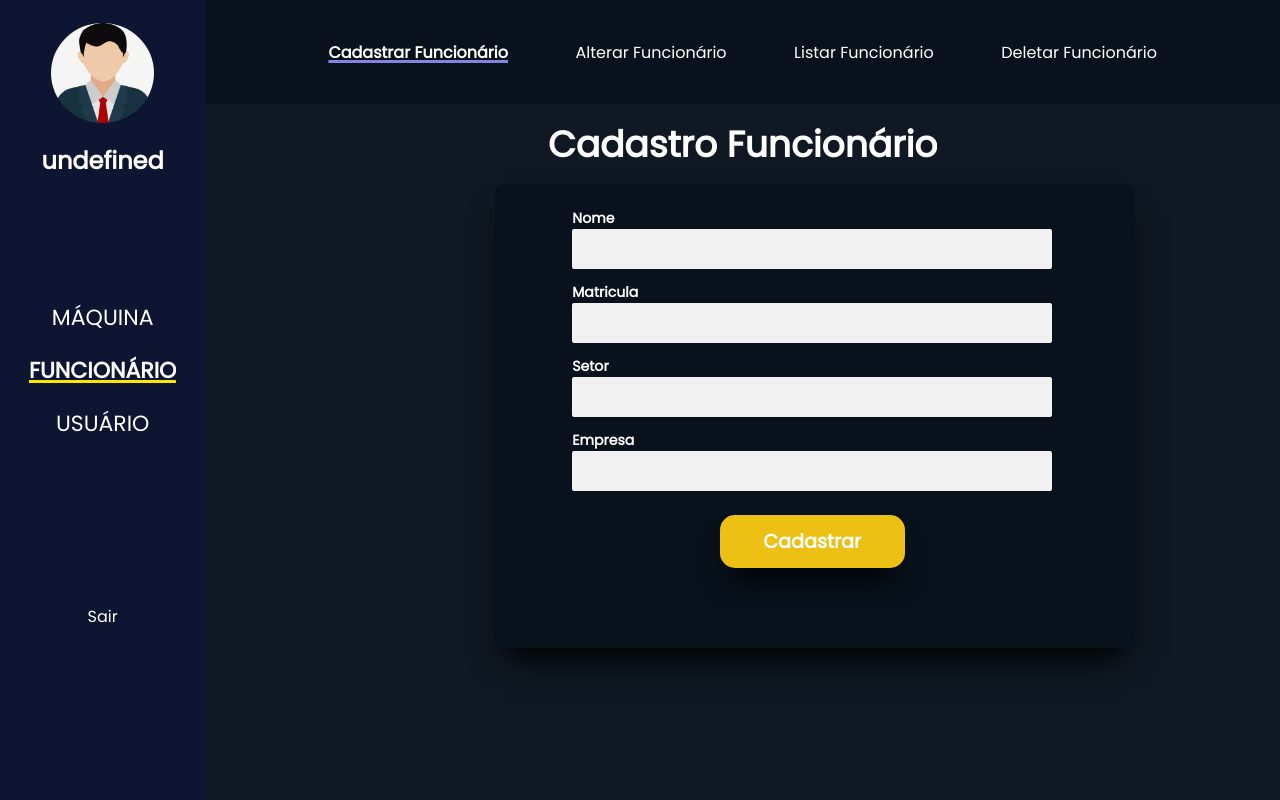
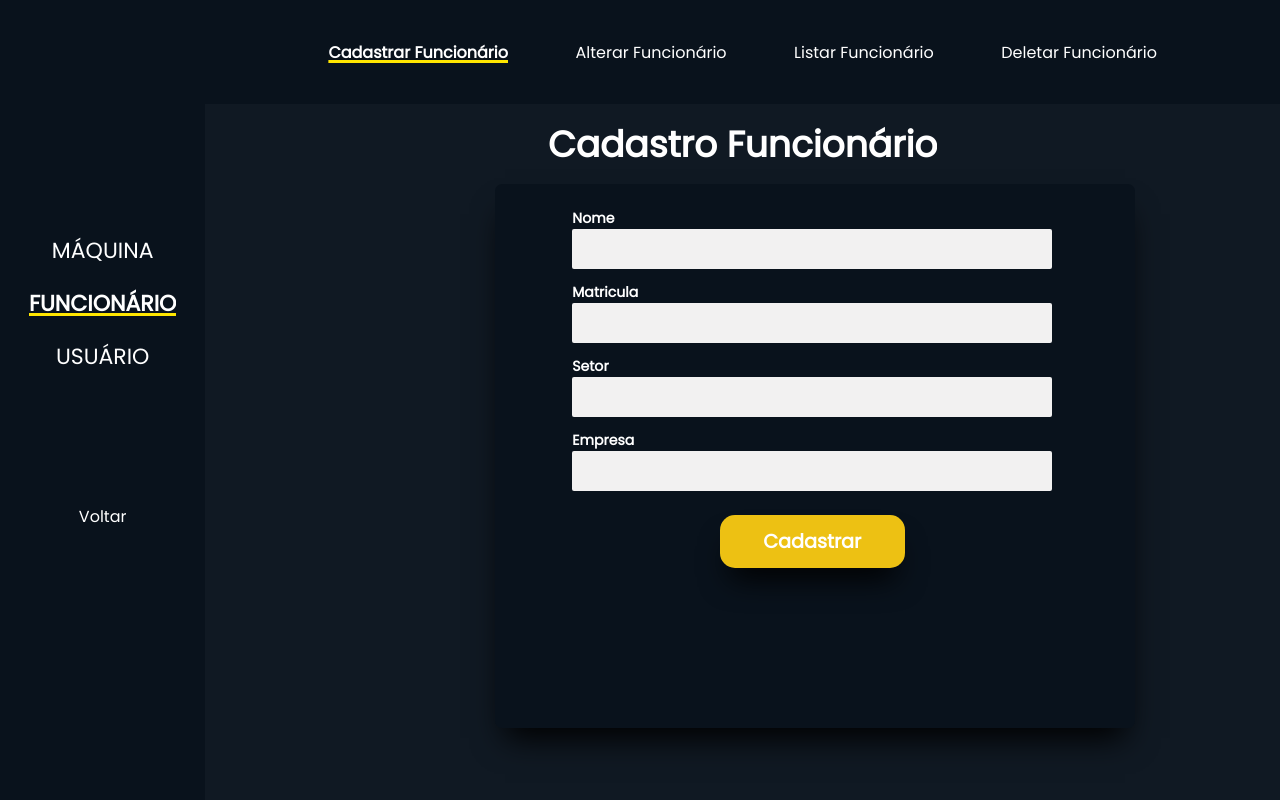
Before and after one commit to AnalyxX/Analyx, a website: page site/public/crud_funcionario/funcionario.html in a window 1280 px wide. Drawn offline with Linux system fonts and the light colour scheme; no server answers.

Commit message:
CRUD CORREÇÂO

```diff
--- a/site/public/assets/css/empresa/empresa.css
+++ b/site/public/assets/css/empresa/empresa.css
@@ -31,17 +31,17 @@ input {
   background-color: rgb(242, 241, 241);
   border-radius: 2px;
   height: 5vh;
-  font-size: 0.9rem;
+  font-size: 0.7rem;
   color: black;
   display: flex;
   flex-direction: column;
   outline: 0;
-  padding: 20px;
   /* border: solid 3px magenta; */
   margin-bottom: 5vh;
   width: 100%;
   word-spacing: 0.3rem;
   letter-spacing: 0.05rem;
+  padding: 1%;
 }
 
 section {
@@ -96,13 +96,14 @@ ul {
 }
 
 .navBarLateral {
+  padding-top: 13%;
   /* border: solid 3px red; */
   display: flex;
   flex-direction: column;
   height: 100%;
   width: 17%;
   /* background-color: #274360; */
-  background-color: #0E1533;
+  background-color: #09121C;
   color: white;
 
 }
@@ -159,7 +160,7 @@ ul {
 #aqui2 {
   font-weight: bolder;
   text-decoration: underline;
-  text-decoration-color: rgb(131, 131, 224);
+  text-decoration-color:  rgb(255, 230, 0);
   text-decoration-thickness: 3px;
 }
 
@@ -194,7 +195,7 @@ ul {
 }
 
   .menssagem{
-    border: solid 3px rgb(97, 135, 217);
+    border: solid 3px  rgb(255, 230, 0);
     width: 10rem;
     height: 5rem;
     display: flex;
@@ -263,7 +264,7 @@ ul {
 #aqui3 {
   font-weight: bolder;
   text-decoration: underline;
-  text-decoration-color: rgb(76, 76, 240);
+  text-decoration-color:  rgb(255, 230, 0);
   text-decoration-thickness: 3px;
 }
 
@@ -373,7 +374,7 @@ ul {
 #aqui4 {
   font-weight: bolder;
   text-decoration: underline;
-  text-decoration-color: rgb(76, 76, 240);
+  text-decoration-color:  rgb(255, 230, 0);
   text-decoration-thickness: 3px;
 }
 
@@ -414,7 +415,7 @@ ul {
 .listar-emp #empresas_lista li{
   list-style-type: none;
   text-decoration: underline;
-  color: blue;
+  color: rgb(255, 251, 0);
   cursor: pointer;
 }
 
@@ -474,7 +475,7 @@ input::placeholder {
 #aqui5 {
   font-weight: bolder;
   text-decoration: underline;
-  text-decoration-color: rgb(76, 76, 240);
+  text-decoration-color:  rgb(255, 230, 0);
   text-decoration-thickness: 3px;
 }
 
--- a/site/public/assets/css/funcionario/funcionario.css
+++ b/site/public/assets/css/funcionario/funcionario.css
@@ -97,13 +97,14 @@ ul {
 }
 
 .navBarLateral {
+  padding-top: 13%;
   /* border: solid 3px red; */
   display: flex;
   flex-direction: column;
   height: 100%;
   width: 17%;
   /* background-color: #274360; */
-  background-color: #0E1533;
+  background-color: #09121C;
   color: white;
 
 }
@@ -160,7 +161,7 @@ ul {
 #aqui2 {
   font-weight: bolder;
   text-decoration: underline;
-  text-decoration-color: rgb(131, 131, 224);
+  text-decoration-color:  rgb(255, 230, 0);
   text-decoration-thickness: 3px;
 }
 
@@ -195,7 +196,7 @@ ul {
 }
 
   .menssagem{
-    border: solid 3px rgb(97, 135, 217);
+    border: solid 3px  rgb(255, 230, 0);
     width: 10rem;
     height: 5rem;
     display: flex;
@@ -258,6 +259,7 @@ ul {
   flex-direction: column;
   width: 60vh;
   margin-bottom: 1vh;
+
 }
 
 
@@ -266,7 +268,7 @@ ul {
 #aqui3 {
   font-weight: bolder;
   text-decoration: underline;
-  text-decoration-color: rgb(76, 76, 240);
+  text-decoration-color: rgb(255, 230, 0);
   text-decoration-thickness: 3px;
 }
 
@@ -379,7 +381,7 @@ ul {
 #aqui4 {
   font-weight: bolder;
   text-decoration: underline;
-  text-decoration-color: rgb(76, 76, 240);
+  text-decoration-color:  rgb(255, 230, 0);
   text-decoration-thickness: 3px;
 }
 
@@ -483,7 +485,7 @@ input::placeholder {
 #aqui5 {
   font-weight: bolder;
   text-decoration: underline;
-  text-decoration-color: rgb(76, 76, 240);
+  text-decoration-color:  rgb(255, 230, 0);
   text-decoration-thickness: 3px;
 }
 
--- a/site/public/assets/css/maquina/maquinaa.css
+++ b/site/public/assets/css/maquina/maquinaa.css
@@ -91,13 +91,14 @@ ul {
 }
 
 .navBarLateral {
+  padding-top:13% ;
   /* border: solid 3px red; */
   display: flex;
   flex-direction: column;
   height: 100%;
   width: 17%;
   /* background-color: #274360; */
-  background-color: #0E1533;
+  background-color: #09121C;
   color: white;
 
 }
@@ -153,7 +154,7 @@ ul {
 #aqui2 {
   font-weight: bolder;
   text-decoration: underline;
-  text-decoration-color: rgb(76, 76, 240);
+  text-decoration-color:  rgb(255, 230, 0);;
   text-decoration-thickness: 3px;
 }
 
@@ -204,7 +205,7 @@ ul {
 #aqui3 {
   font-weight: bolder;
   text-decoration: underline;
-  text-decoration-color: rgb(76, 76, 240);
+  text-decoration-color:  rgb(255, 230, 0);
   text-decoration-thickness: 3px;
 }
 
@@ -319,7 +320,7 @@ input {
 #aqui4 {
   font-weight: bolder;
   text-decoration: underline;
-  text-decoration-color: rgb(76, 76, 240);
+  text-decoration-color:  rgb(255, 230, 0);
   text-decoration-thickness: 3px;
 }
 
@@ -413,7 +414,7 @@ input::placeholder {
 }
 
 .menssagem{
-  border: solid 3px rgb(97, 135, 217);
+  border: solid 3px  rgb(255, 230, 0);
   width: 10rem;
   height: 5rem;
   display: flex;
@@ -430,7 +431,7 @@ input::placeholder {
 #aqui5 {
   font-weight: bolder;
   text-decoration: underline;
-  text-decoration-color: rgb(76, 76, 240);
+  text-decoration-color:  rgb(255, 230, 0);
   text-decoration-thickness: 3px;
 }
 
--- a/site/public/assets/css/usuario/usuarioo.css
+++ b/site/public/assets/css/usuario/usuarioo.css
@@ -96,15 +96,15 @@ ul {
 }
 
 .navBarLateral {
+  padding-top: 13%;
   /* border: solid 3px red; */
   display: flex;
   flex-direction: column;
   height: 100%;
   width: 17%;
   /* background-color: #274360; */
-  background-color: #0E1533;
   color: white;
-
+  background-color: #09121C;
 }
 
 .user {
@@ -159,7 +159,7 @@ ul {
 #aqui2 {
   font-weight: bolder;
   text-decoration: underline;
-  text-decoration-color: rgb(131, 131, 224);
+  text-decoration-color:  rgb(255, 230, 0);
   text-decoration-thickness: 3px;
 }
 
@@ -194,7 +194,7 @@ ul {
 }
 
 .menssagem {
-  border: solid 3px rgb(97, 135, 217);
+  border: solid 3px  rgb(255, 230, 0);
   width: 10rem;
   height: 5rem;
   display: flex;
@@ -264,7 +264,7 @@ ul {
 #aqui3 {
   font-weight: bolder;
   text-decoration: underline;
-  text-decoration-color: rgb(76, 76, 240);
+  text-decoration-color:  rgb(255, 230, 0);
   text-decoration-thickness: 3px;
 }
 
@@ -374,7 +374,7 @@ ul {
 #aqui4 {
   font-weight: bolder;
   text-decoration: underline;
-  text-decoration-color: rgb(76, 76, 240);
+  text-decoration-color:  rgb(255, 230, 0);
   text-decoration-thickness: 3px;
 }
 
@@ -478,7 +478,7 @@ input::placeholder {
 #aqui5 {
   font-weight: bolder;
   text-decoration: underline;
-  text-decoration-color: rgb(76, 76, 240);
+  text-decoration-color:  rgb(255, 230, 0);
   text-decoration-thickness: 3px;
 }
 
@@ -521,6 +521,7 @@ input::placeholder {
 
 .deletar-usu .input {
   /* border:  solid 3px green; */
+  padding: 10px;
   display: flex;
   width: 70%;
   justify-content: center;
@@ -578,5 +579,4 @@ button {
   justify-content: center;
   align-items: center;
   cursor: pointer;
-
 }
--- a/site/public/crud_funcionario/funcionario.html
+++ b/site/public/crud_funcionario/funcionario.html
@@ -14,18 +14,14 @@
 
     <div class="navBarLateral">
 
-      <div class="user">
-        <div class="fotoUser">
-        </div>
-        <h2 id="NomeUsuario"></h2>
-      </div>
+
       <div class="navegarLeteral">
         <li style="display: none;" id="empresa_lateral"><a href="../crud_empresa/empresa.html">EMPRESA</a></li>
         <li> <a href="../crud_maquina/maquina.html"> MÁQUINA</a></li>
         <li id="aqui">FUNCIONÁRIO</li>
         <li><a href="../crud_usuario/usuario.html"> USUÁRIO</a></li>
       </div>
-      <div class="sair" onclick="sair()"><span>Sair</span></div>
+      <div class="sair" onclick="sair()"><span>Voltar</span></div>
     </div>
 
     <div class="areaPrincipal">
```
Also changed, not shown: site/public/crud_empresa/empresa.html (+1 -6 lines), site/public/crud_maquina/maquina.html (+2 -6 lines), site/public/crud_usuario/usuario.html (+7 -12 lines).
